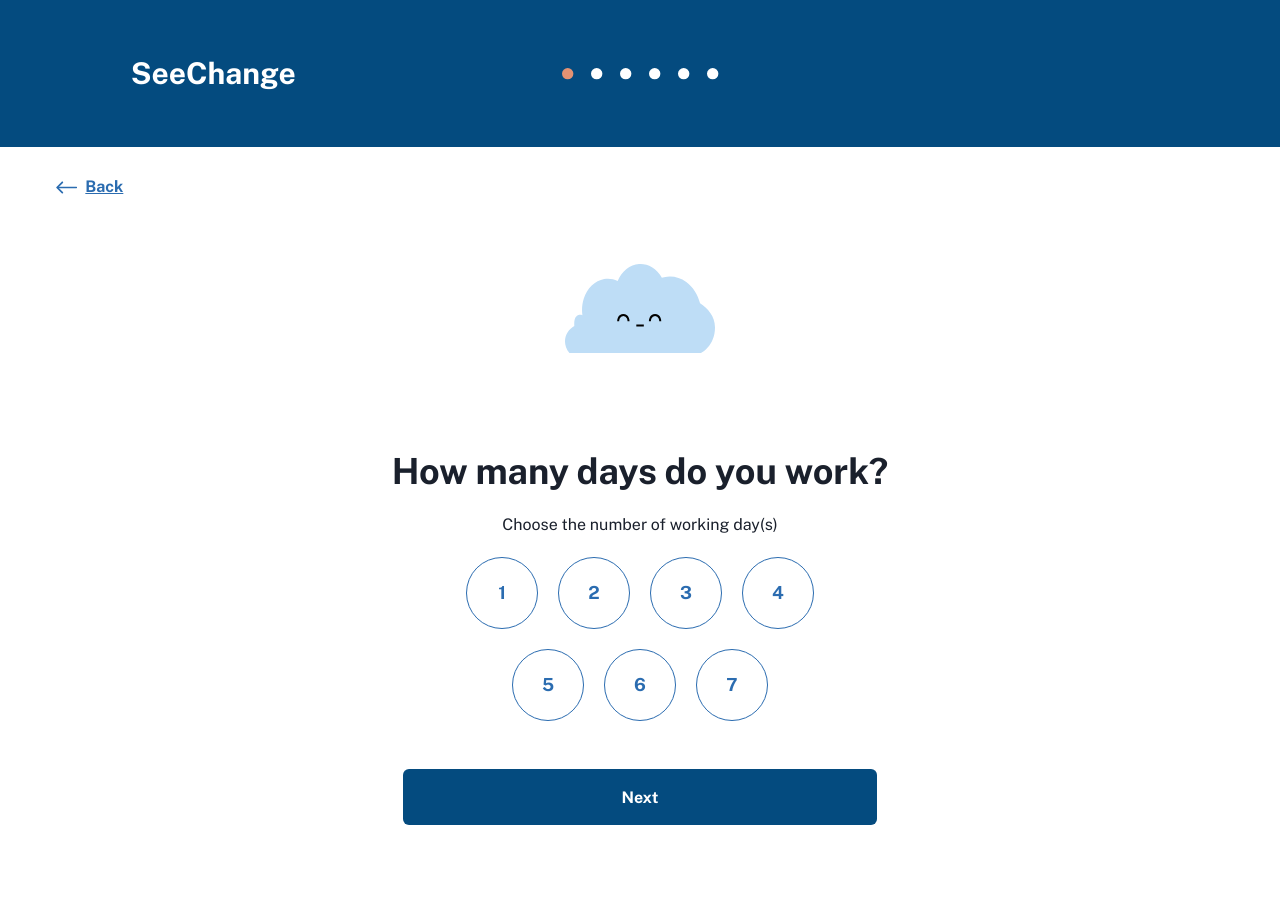
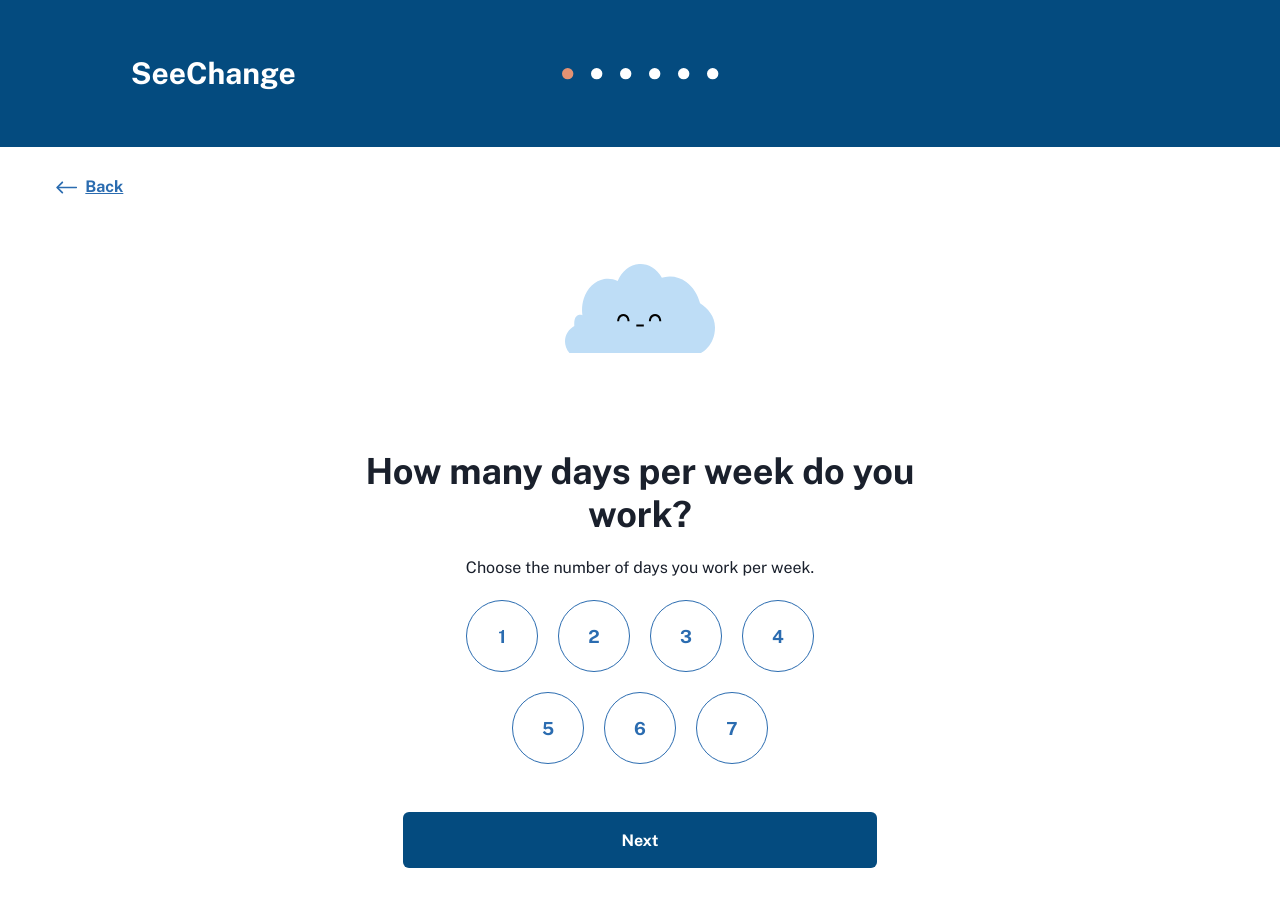
Before and after one commit to CodeforAustralia/council-emissions-calculator, a Next.js app: page /form/Question1 in a window 1280 px wide. Shown: the top 906 px of the page. Built offline with nearby package versions, Linux system fonts and the light colour scheme.

Commit message:
adhere to latest figma

```diff
--- a/pages/form/Question1.jsx
+++ b/pages/form/Question1.jsx
@@ -42,16 +42,13 @@ export default function Question1() {
       </Box>
       <Q1Cloud />
       <Heading>
-        How many days do you work?
+        How many days per week do you work?
       </Heading>
-      <Text mt={5} textAlign="center" w="90%" display={["none", "inline"]}>
-        Choose the number of working day(s)
-      </Text>
-      <Text mt={10} textAlign="left" w="90%" display={["inline", "none"]}>
-        Day(s) per week
+      <Text mt={5} textAlign="center" w="90%">
+        Choose the number of days you work per week.
       </Text>
 
-      <Wrap mt={5} w={["90%", "70%"]} justify={["left", "center"]} spacing={5}>
+      <Wrap mt={5} w={["100%", "70%"]} justify="center" spacing={[3, 5]}>
         {options.map(option => (
           <WrapItem key={option}>
             <NumberButton
```
